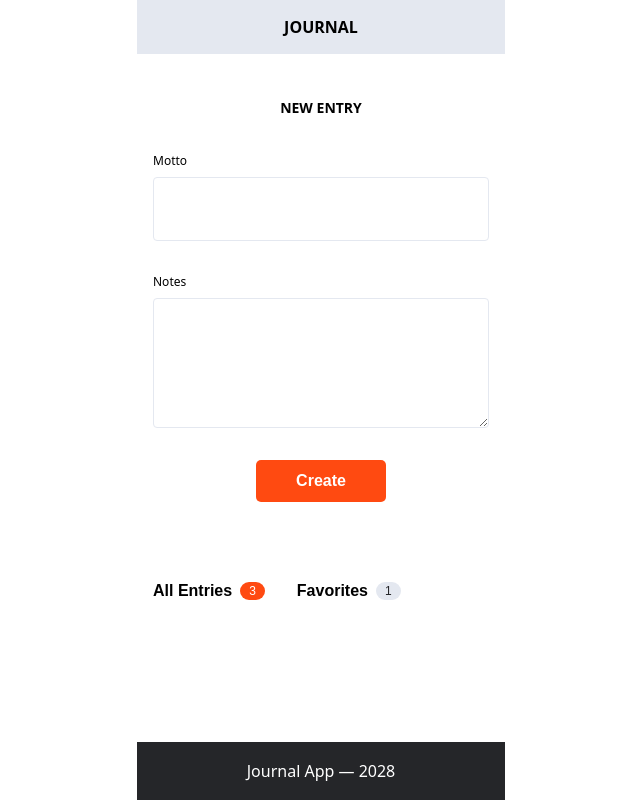
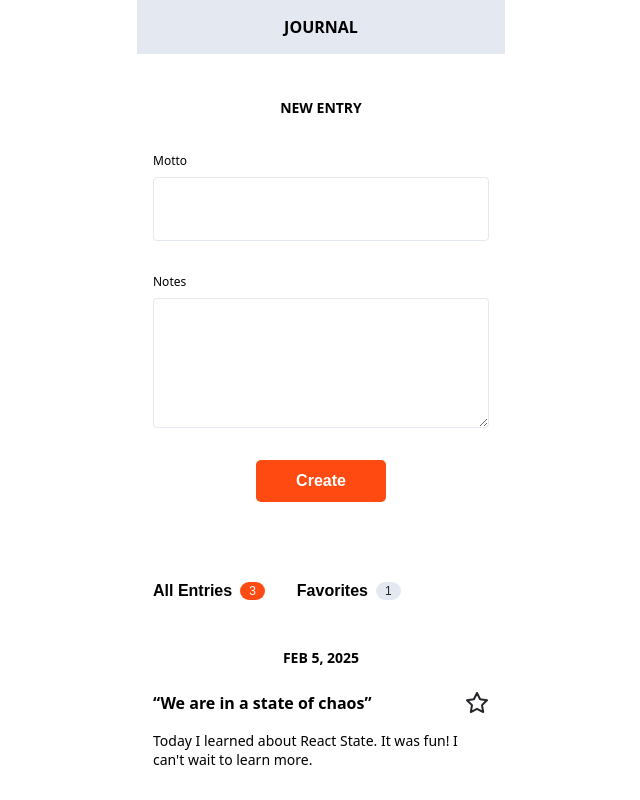
Before and after one commit to Nesssaaa/React-Journal-App-Challenge, a React (Create React App) app: page / in a window 1280 px wide. Shown: the top 800 px of the page, without its empty margins (319-959 px from the left). Built offline with nearby package versions, Linux system fonts and the light colour scheme.

Commit message:
solved entries Challenge

```diff
--- a/src/components/EntriesSection/index.js
+++ b/src/components/EntriesSection/index.js
@@ -5,10 +5,6 @@ import Tabs from "../Tabs";
 import Tab from "../Tab";
 import Badge from "../Badge";
 import React from "react";
-
-
-
-
 
 
 
@@ -24,13 +20,13 @@ export default function EntriesSection({entries}) {
         </Tab>
       </Tabs>
       <div className="entries-section__entries">
-        {entries.map((entry, index)=> {
+        {entries.map((entry, index) => (
            <React.Fragment key={entry.id}>
             {index !== 0 && <Divider />}
           <Entry key={entry.id} date={entry.date} motto={entry.motto} notes={entry.notes}/>
           </React.Fragment>
 
-        })}
+        ))}
       </div>
     </section>
   );
```
